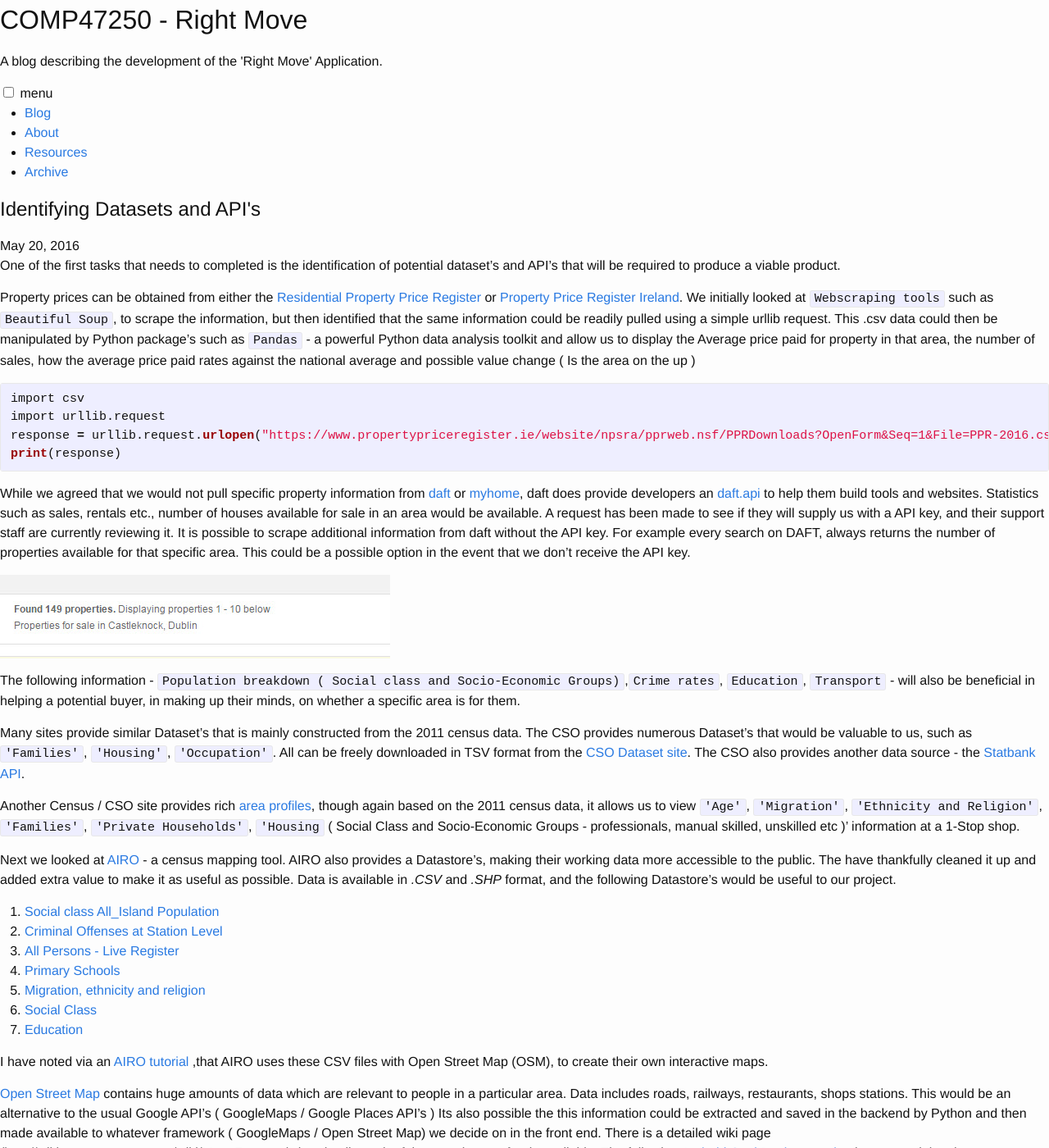
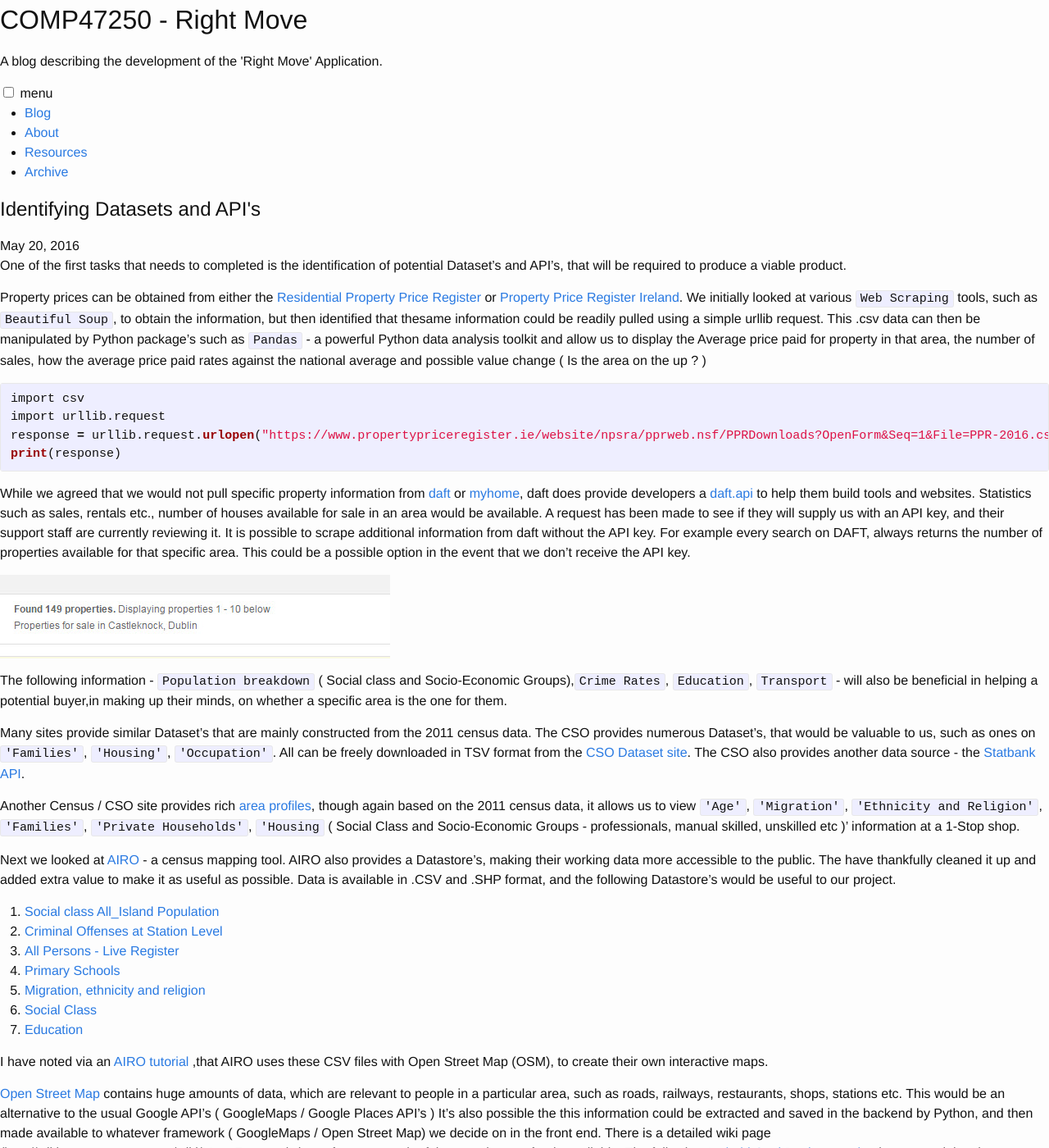
Before and after one commit to iankavanagh2016/RightMove_Blog, a Jekyll site: the page built from _posts/2015-05-20-Identifying-Datasets.md, in a window 1280 px wide and 1400 px high. Shown: the whole window at 82% size. Built offline with Jekyll 4.4.1, drawn with Linux system fonts in a browser that asks for light colours; some of the changed text lies outside the part shown.

Commit message:
Identifying Datasets

```diff
--- a/_posts/2015-05-20-Identifying-Datasets.md
+++ b/_posts/2015-05-20-Identifying-Datasets.md
@@ -4,13 +4,15 @@ title:  "Identifying Datasets and API's"
 date:   2016-05-20
 tags: [Dataset, web scraping, beautiful Soup, urllib, api]
 ---
-One of the first tasks that needs to completed is the identification of potential dataset's and API's that will be required to produce a viable product.
+One of the first tasks that needs to completed is the identification of potential Dataset's and API's, that will be required to produce
+ a viable product.
 
 Property prices can be obtained from either the [Residential Property Price Register](https://www.propertypriceregister.ie/website/npsra/pprweb.nsf/page/ppr-home-en)
-or [Property Price Register Ireland](http://propertypriceregisterireland.com/). We initially looked at `Webscraping tools` such as `Beautiful Soup`, to scrape the information, but then identified that the
-same information could be readily pulled using a simple urllib request.
-This .csv data could then be manipulated by Python package's such as `Pandas` - a powerful Python data analysis toolkit and allow us to display the Average price paid for property in that area, the number of sales,
-how the average price paid rates against the national average and possible value change ( Is the area on the up )
+or [Property Price Register Ireland](http://propertypriceregisterireland.com/). We initially looked at  various `Web Scraping` tools, such as
+`Beautiful Soup`, to obtain the information, but then identified that thesame information could be readily pulled using a simple urllib request.
+This .csv data can then be manipulated by Python package's such as `Pandas` - a powerful Python data analysis toolkit and
+allow us to display the Average price paid for property in that area, the number of sales,
+how the average price paid rates against the national average and possible value change ( Is the area on the up ? )
 
 {% highlight python %}
 import csv
@@ -19,20 +21,21 @@ response = urllib.request.urlopen("https://www.propertypriceregister.ie/website/
 print(response)
 {% endhighlight %}
 
-While we agreed that we would not pull specific property information from [daft](http://www.daft.ie/) or [myhome](http://www.myhome.ie/), daft does provide
-developers an [daft.api](http://api.daft.ie/gettingstarted/) to help them build tools and websites.
+While we agreed that we would not pull specific property information from [daft](http://www.daft.ie/)
+or [myhome](http://www.myhome.ie/), daft does provide
+developers a [daft.api](http://api.daft.ie/gettingstarted/) to help them build tools and websites.
 Statistics such as sales, rentals etc., number of houses available for sale in an area would be available.
-A request has been made to see if they will supply us with a API key, and their support staff are currently reviewing it.
-It is possible to scrape additional information from daft without the API key. For example every search on DAFT, always returns the number of properties
-available for that specific area. This could be a possible option in the event that we don't receive the API key.
+A request has been made to see if they will supply us with an API key, and their support staff are currently reviewing it.
+It is possible to scrape additional information from daft without the API key. For example every search on DAFT, always returns the
+number of properties available for that specific area. This could be a possible option in the event that we don't receive the API key.
 
 ![Daft property details]({{site.baseurl}}/images/daft_details.jpg)
 
-The following information - `Population breakdown ( Social class and Socio-Economic Groups)`,`Crime rates`, `Education`, `Transport` -   will also be beneficial in helping a potential buyer,
-in making up their minds, on whether a specific area is for them.
+The following information - `Population breakdown` ( Social class and Socio-Economic Groups),`Crime Rates`, `Education`, `Transport` -
+will also be beneficial in helping a potential buyer,in making up their minds, on whether a specific area is the one for them.
 
-Many sites provide similar Dataset's that is mainly constructed from the 2011 census data.
-The CSO provides numerous Dataset's that would be valuable to us, such as  `'Families'`, `'Housing'`, `'Occupation'`.
+Many sites provide similar Dataset's that are mainly constructed from the 2011 census data.
+The CSO provides numerous Dataset's, that would be valuable to us, such as ones on `'Families'`, `'Housing'`, `'Occupation'`.
 All can be freely downloaded in TSV format from the [CSO Dataset site](http://data.cso.ie/datasets/index.html).
 The CSO also provides another data source - the [Statbank API](http://www.cso.ie/webserviceclient/).
 
@@ -42,7 +45,7 @@ professionals, manual skilled, unskilled etc )' information at a 1-Stop shop.
 
 Next we looked at [AIRO](http://airo.maynoothuniversity.ie/) - a census mapping tool. AIRO also provides a Datastore's, making their working data more accessible to the public.
 The have thankfully cleaned it up and added extra value to make it as useful as possible.
-Data is available in *.CSV* and *.SHP* format, and the following Datastore's would be useful to our project.
+Data is available in .CSV and .SHP format, and the following Datastore's would be useful to our project.
 
 1. [Social class All_Island Population](http://airo.maynoothuniversity.ie/files/dDATASTORE/all_island/csv/population.csv)
 2. [Criminal Offenses at Station Level](http://airo.maynoothuniversity.ie/files/dDATASTORE/crime/garda%20stations/garda_stations.csv)
@@ -54,10 +57,10 @@ Data is available in *.CSV* and *.SHP* format, and the following Datastore's wou
 
 I have noted via an [AIRO tutorial](https://www.youtube.com/watch?v=3sgJO6fmFhQ) ,that AIRO uses these CSV files with Open Street Map (OSM), to create their own interactive maps.
 
-[Open Street Map](https://www.openstreetmap.org/#map=16/53.3851/-6.4251) contains huge amounts of data which are relevant to people in a particular area.
-Data includes roads, railways, restaurants, shops stations. This would be an alternative to the usual Google API's ( GoogleMaps / Google Places API's )
-Its also possible the this information could be extracted and saved in the backend by Python and then made available to whatever framework ( GoogleMaps / Open Street Map) we decide on in the front end.
-There is a detailed wiki page (http://wiki.openstreetmap.org/wiki/Map_Features) that details each of the tags that are freely available.
+[Open Street Map](https://www.openstreetmap.org/#map=16/53.3851/-6.4251) contains huge amounts of data, which are relevant to people in a particular area, such as roads, railways, restaurants, shops, stations etc.
+This would be an alternative to the usual Google API's ( GoogleMaps / Google Places API's )
+It's also possible the this information could be extracted and saved in the backend by Python, and then made available to whatever framework ( GoogleMaps / Open Street Map) we decide on in the front end.
+There is a detailed wiki page (http://wiki.openstreetmap.org/wiki/Map_Features) that references each of the tags that are freely available.
 The following [Android CookBook example](https://androidcookbook.com/Recipe.seam?recipeId=2521) gives a tutorial on how to use OpenStreetMap in an Android Application.
 [OSM data for Ireland and Northern Ireland](http://download.geofabrik.de/europe/ireland-and-northern-ireland.html) can be obtained in the event that we decide to use it in our project.
 
```
